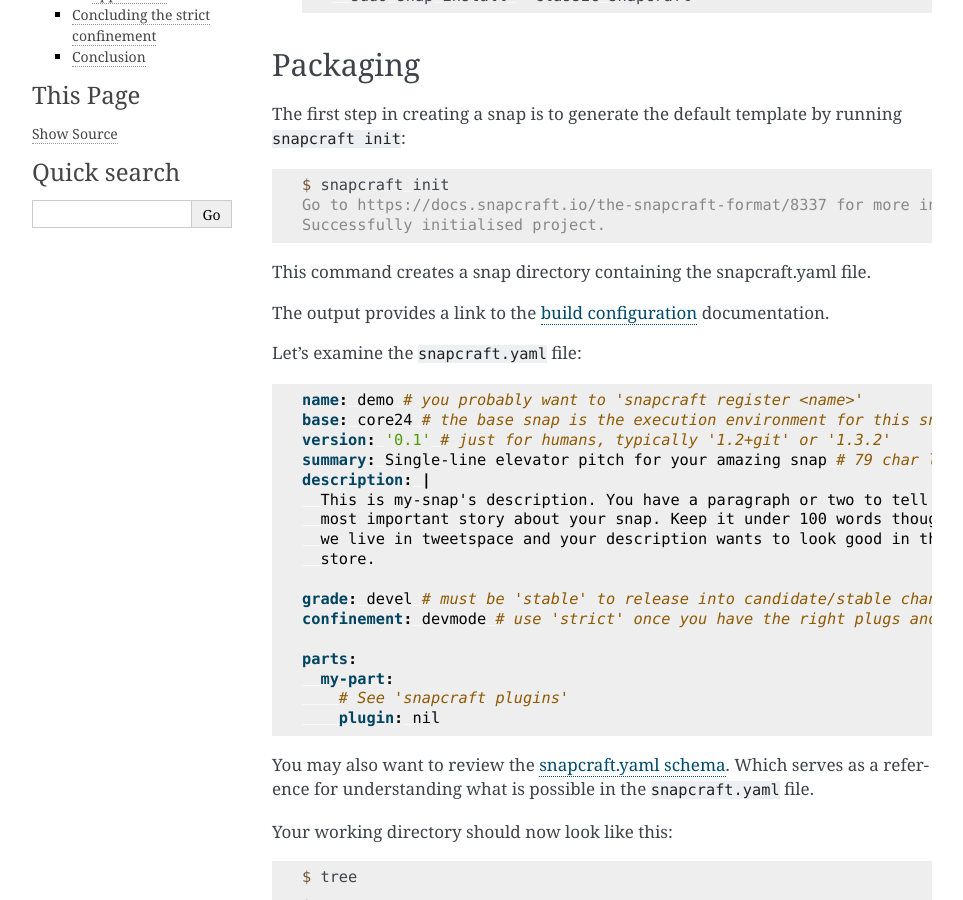
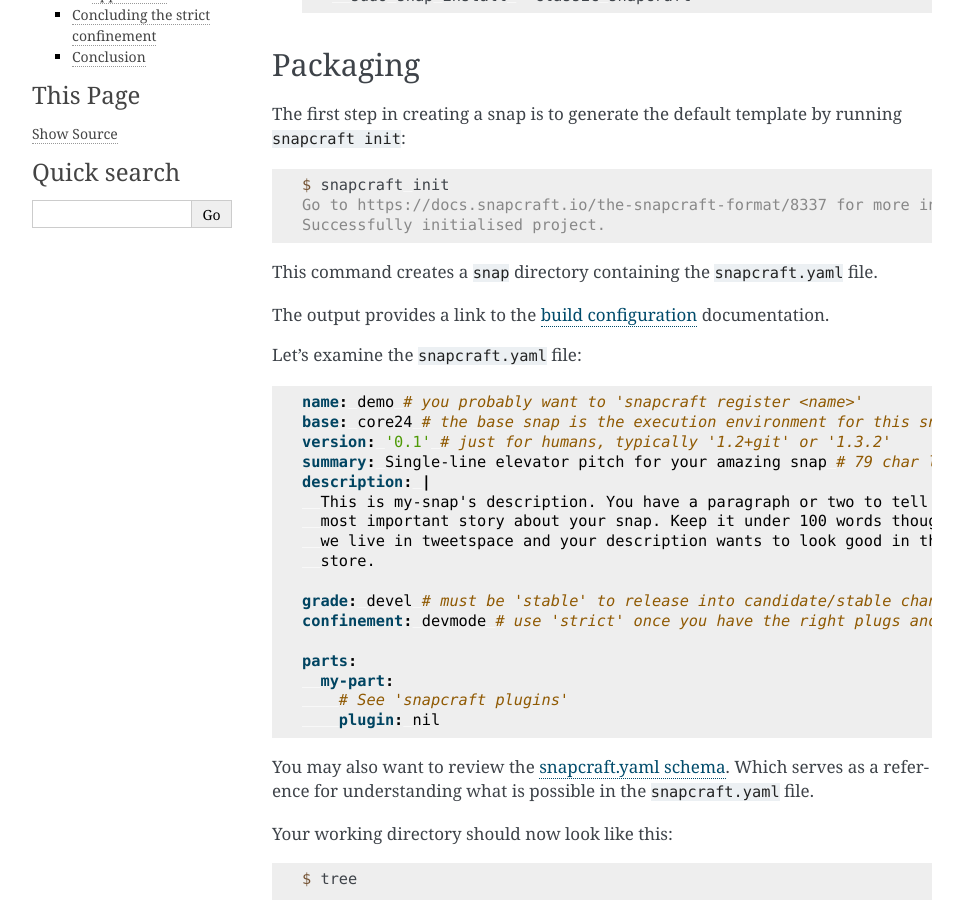
Before and after one commit to canonical/real-time-ubuntu-docs, a Sphinx documentation site: the page built from docs/tutorial/7-snaping.md, in a window 1280 px wide and 900 px high, scrolled down 430 px. Shown: the whole window, without its empty margins (148-1111 px from the left). Built offline with Sphinx 7.4.7, drawn with Linux system fonts in a browser that asks for light colours.

````diff
--- a/docs/tutorial/7-snaping.md
+++ b/docs/tutorial/7-snaping.md
@@ -25,7 +25,7 @@ $ snapcraft init
 Go to https://docs.snapcraft.io/the-snapcraft-format/8337 for more information about the snapcraft.yaml format.
 Successfully initialised project.
 ```
-This command creates a snap directory containing the snapcraft.yaml file.
+This command creates a `snap` directory containing the `snapcraft.yaml` file.
 
 The output provides a link to the [build configuration][snapcraft_build_cfg] documentation.
 
````
